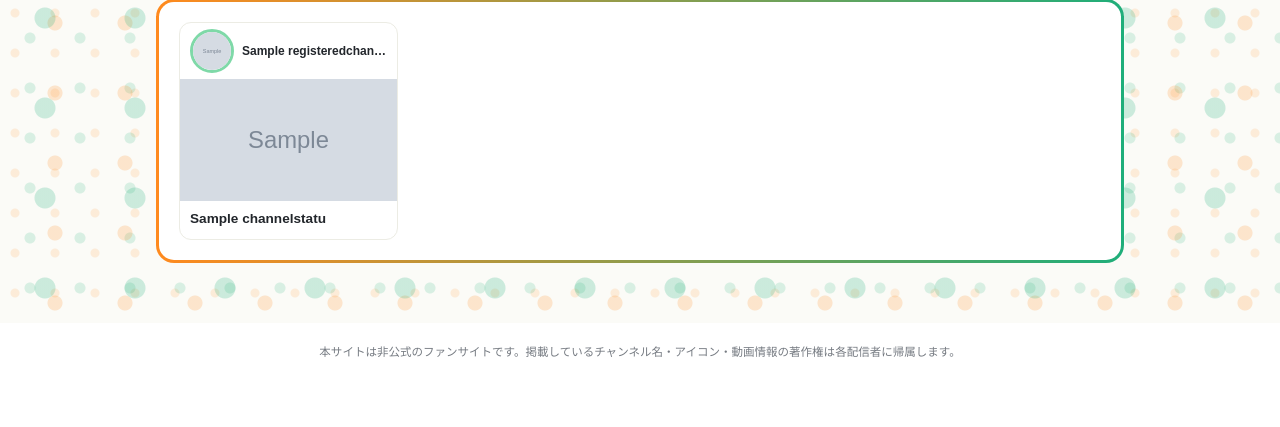
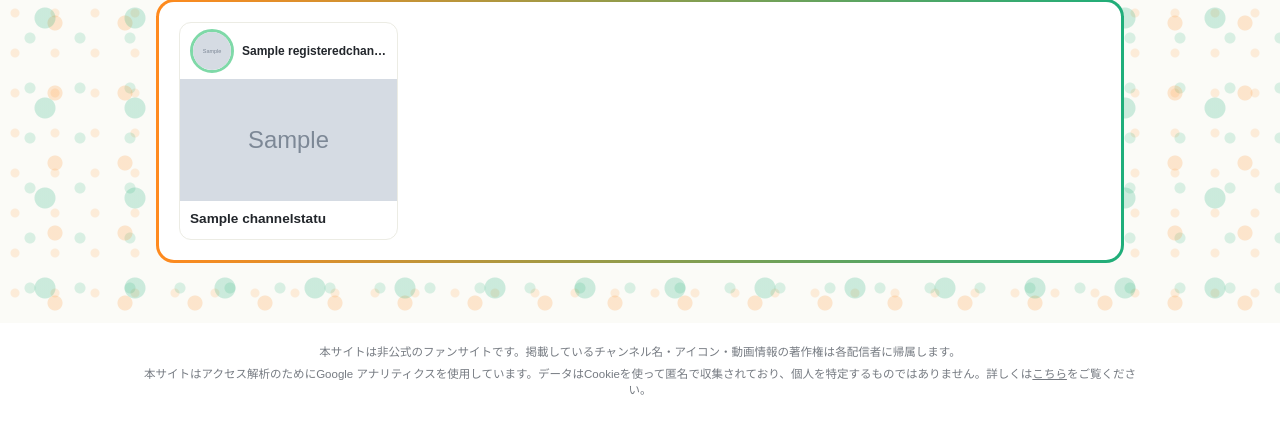
Before and after one commit to aoki098/spltube, a Django app: page / in a window 1280 px wide. Shown: the part 747-1174 px from the top of the page. Before the commit the page ends 1104 px from the top, so only its background shows below. Run offline with Django 5.2, Linux system fonts and the light colour scheme; tables that the repository leaves empty hold one stand-in row (values such as "Sample post"); grey boxes marked "Sample" are stand-in pictures; some web fonts are replaced.

Commit message:
Google アナリティクスを追加

```diff
--- a/streams/templates/streams/channel_list.html
+++ b/streams/templates/streams/channel_list.html
@@ -3,6 +3,15 @@
 <html lang="ja">
 <head>
     <meta charset="UTF-8">
+    {% if use_analytics %}
+    <script async src="https://www.googletagmanager.com/gtag/js?id=G-XRJX5GXL9E"></script>
+    <script>
+        window.dataLayer = window.dataLayer || [];
+        function gtag(){dataLayer.push(arguments);}
+        gtag('js', new Date());
+        gtag('config', 'G-XRJX5GXL9E');
+    </script>
+    {% endif %}
     <meta name="viewport" content="width=device-width, initial-scale=1">
     <title>splive(スプライブ) - スプラ配信まとめ</title>
 
@@ -226,6 +235,14 @@
             color: var(--text-dim);
         }
 
+        footer p + p {
+            margin-top: 6px;
+        }
+
+        footer a {
+            color: inherit;
+        }
+
         /* スマホ表示: 幅が狭いと1列になって縦に長くなるので、2列に詰めて表示する */
         @media (max-width: 600px) {
             .layout {
@@ -368,6 +385,7 @@
 
     <footer>
         <p>本サイトは非公式のファンサイトです。掲載しているチャンネル名・アイコン・動画情報の著作権は各配信者に帰属します。</p>
+        <p>本サイトはアクセス解析のためにGoogle アナリティクスを使用しています。データはCookieを使って匿名で収集されており、個人を特定するものではありません。詳しくは<a href="https://policies.google.com/technologies/partner-sites?hl=ja" target="_blank" rel="noopener">こちら</a>をご覧ください。</p>
     </footer>
 </body>
 </html>
--- a/streams/views.py
+++ b/streams/views.py
@@ -1,3 +1,4 @@
+from django.conf import settings
 from django.shortcuts import render
 from .models import ChannelStatus
 
@@ -10,4 +11,5 @@ def channel_list(request):
         "live": live,
         "videos": videos,
         "shorts": shorts,
+        "use_analytics": not settings.DEBUG,
     })
```
